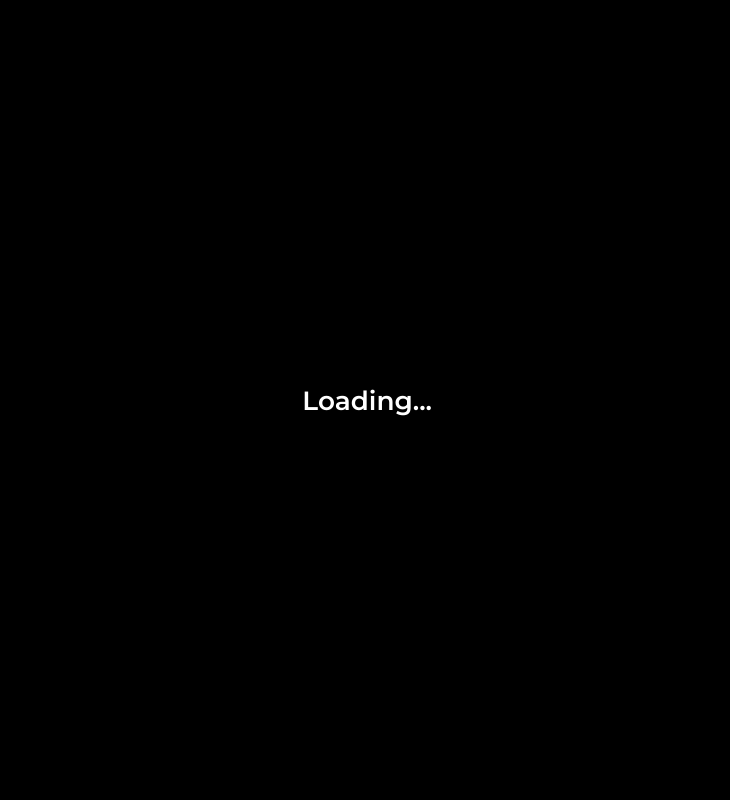
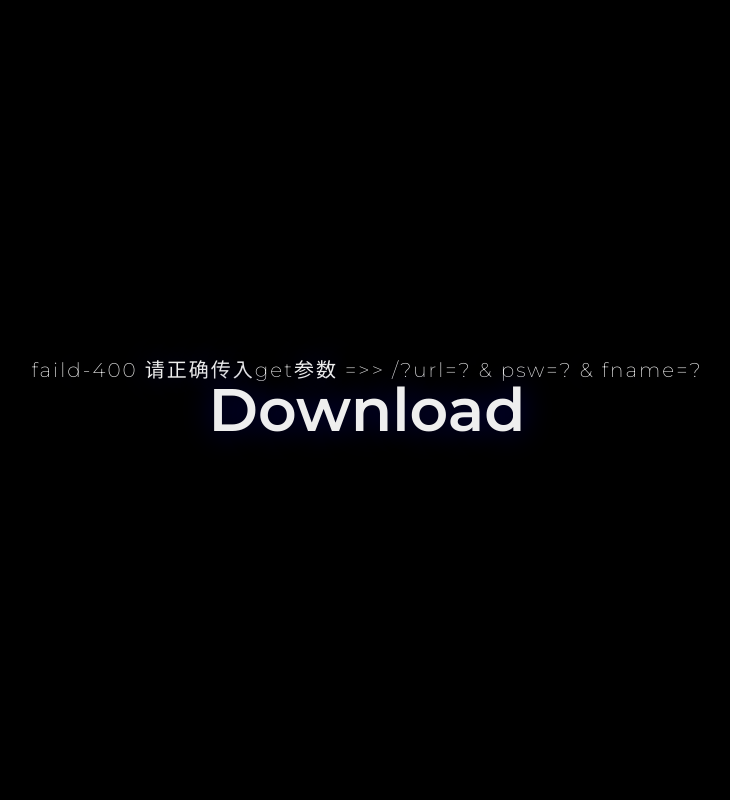
Before and after one commit to MouseCN/Lanzou_api, a Django app: page / in a window 1280 px wide. Before the commit the part shown is almost empty. Shown: the whole page, without its empty margins (273-1003 px from the left). Run offline with Django 4.2, Linux system fonts and the light colour scheme.

Commit message:
Update Lanzou_api.html

```diff
--- a/Lanzou_api/templates/Lanzou_api.html
+++ b/Lanzou_api/templates/Lanzou_api.html
@@ -128,16 +128,12 @@
 			            user-select: all; /* 允许用户选择文本 */
 			        }
 		</style>
-				<div class="loading-overlay">
+		<div class="loading-overlay">
 			<h1 class="loading-text">Loading...</h1>
 		</div>
 	</head>
 
 	<body>
-		<div class="loading-overlay">
-			<h1 class="loading-text">Loading...</h1>
-		</div>
-
 		<div class="title">
 			<h3 onclick="copyText(this)">{{download_url}}</h3>
 			<h1 onclick="downloadFile('{{download_url}}')">Download</h1>
```
